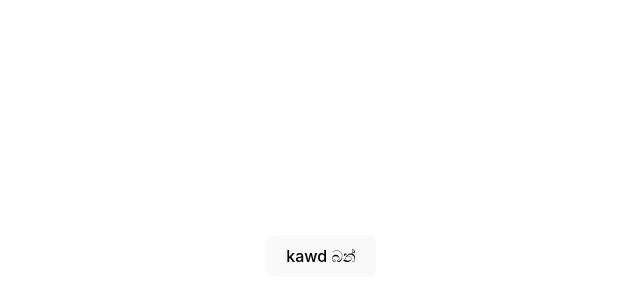
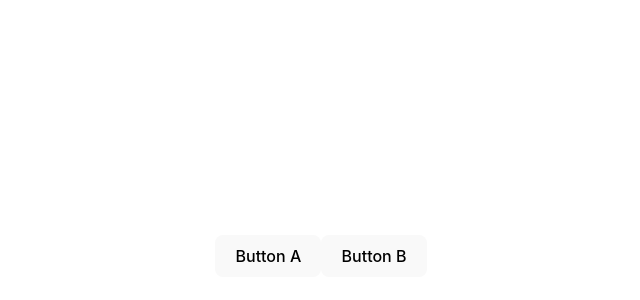
Before and after one commit to pesala-x/React-crash-course, a React (Vite) app: page / in a window 1280 px wide. Shown: the part 144-444 px from the top of the page, without its empty margins (319-959 px from the left). Built offline with nearby package versions, Linux system fonts and the light colour scheme.

Commit message:
Button click event pass with arrow function.(implement ButtonComponent with dynamic onClick functionality)

```diff
--- a/src/App.tsx
+++ b/src/App.tsx
@@ -4,9 +4,13 @@ import {ButtonComponent} from "./assets/component/ButtonComponent.tsx";
 
 function App() {
 
+    const handleClick = (name : string) => {
+        alert("Button " + name + " is clicked!");
+    }
   return (
       <>
-          <ButtonComponent>kawd බන්</ButtonComponent>
+          <ButtonComponent onSelect={handleClick}>Button A</ButtonComponent>
+          <ButtonComponent onSelect={handleClick}>Button B</ButtonComponent>
       </>
   )
 }
--- a/src/assets/component/ButtonComponent.tsx
+++ b/src/assets/component/ButtonComponent.tsx
@@ -1,14 +1,11 @@
-import {ReactNode} from "react";
+import { ReactNode } from "react";
 
-export function ButtonComponent(props:{children:ReactNode}) {
-
-    const handleClick = () => {
-        alert("Chuttak කැව..");
-    }
-
+export function ButtonComponent(props: { children: ReactNode, onSelect: (name: string) => void }) {
     return (
         <>
-            <button onClick={handleClick}>{props.children}</button>
+            <button onClick={() => props.onSelect(String(props.children))}>
+                {props.children}
+            </button>
         </>
     );
 }
```
